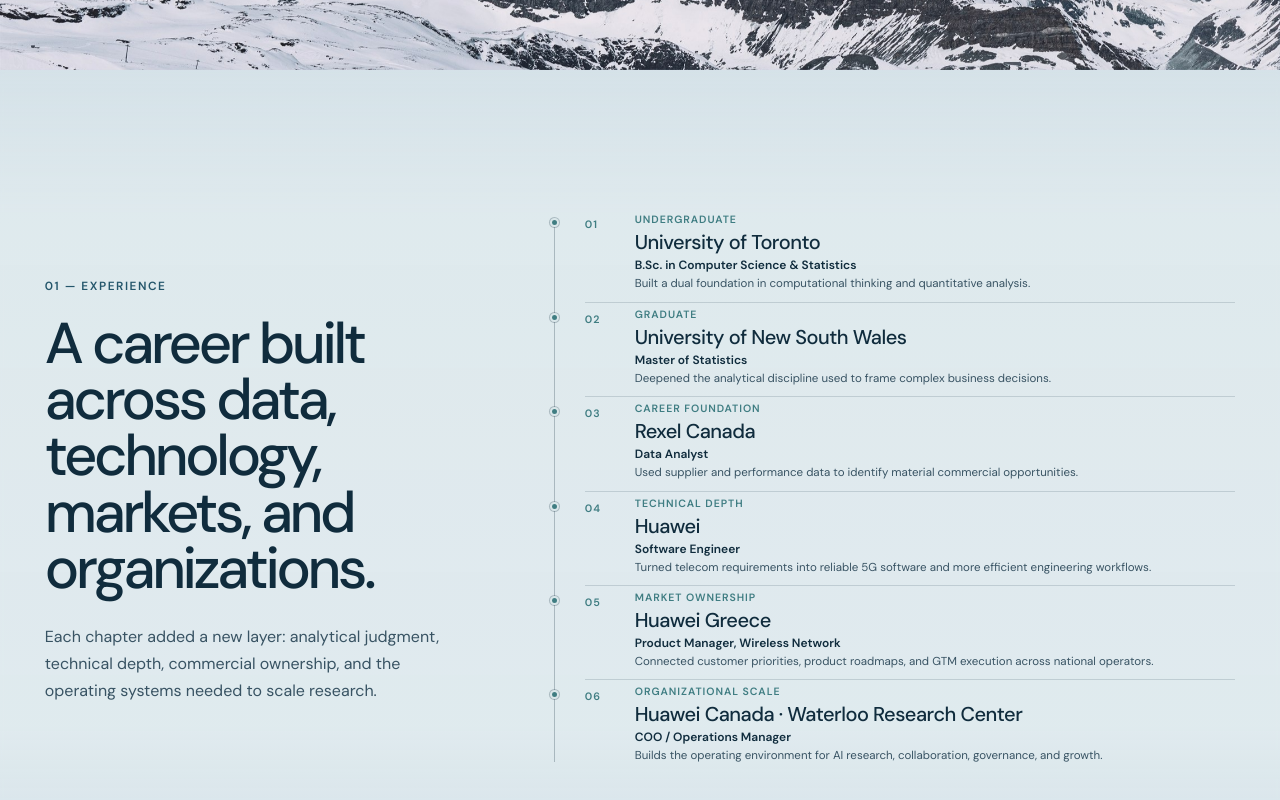
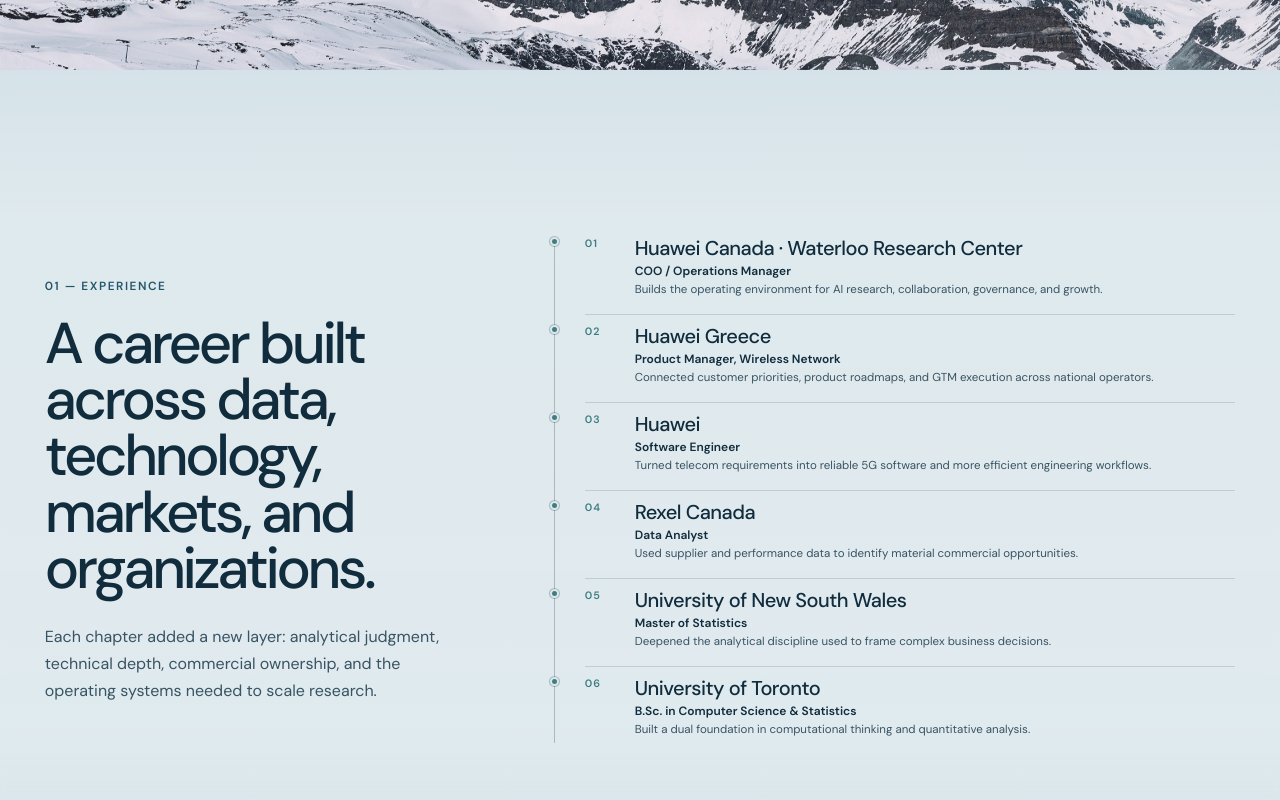
Before and after one commit to hexfeng/memyself, a React (Vite) app: page / in a window 1280 px wide. Shown: the part 730-1530 px from the top of the page. Built offline with nearby package versions, Linux system fonts and the light colour scheme.

Commit message:
Refine experience timeline content model

```diff
--- a/src/content.ts
+++ b/src/content.ts
@@ -1,7 +1,9 @@
 export type Locale = "en" | "zh";
 
 type TimelineItem = {
-  period: string;
+  startDate: string;
+  endDate: string;
+  stage: string;
   organization: string;
   role: string;
   summary: string;
@@ -83,40 +85,52 @@
         "Each chapter added a new layer: analytical judgment, technical depth, commercial ownership, and the operating systems needed to scale research.",
       items: [
         {
-          period: "Undergraduate",
-          organization: "University of Toronto",
-          role: "B.Sc. in Computer Science & Statistics",
-          summary: "Built a dual foundation in computational thinking and quantitative analysis."
+          startDate: "Jun 2025",
+          endDate: "Present",
+          stage: "Organizational scale",
+          organization: "Huawei Canada · Waterloo Research Center",
+          role: "COO / Operations Manager",
+          summary: "Builds the operating environment for AI research, collaboration, governance, and growth."
         },
         {
-          period: "Graduate",
+          startDate: "Aug 2022",
+          endDate: "Nov 2024",
+          stage: "Market ownership",
+          organization: "Huawei Greece",
+          role: "Product Manager, Wireless Network",
+          summary: "Connected customer priorities, product roadmaps, and GTM execution across national operators."
+        },
+        {
+          startDate: "Aug 2021",
+          endDate: "Jul 2022",
+          stage: "Technical depth",
+          organization: "Huawei",
+          role: "Software Engineer",
+          summary: "Turned telecom requirements into reliable 5G software and more efficient engineering workflows."
+        },
+        {
+          startDate: "Sep 2020",
+          endDate: "Mar 2021",
+          stage: "Career foundation",
+          organization: "Rexel Canada",
+          role: "Data Analyst",
+          summary: "Used supplier and performance data to identify material commercial opportunities."
+        },
+        {
+          startDate: "Feb 2018",
+          endDate: "Jul 2020",
+          stage: "Graduate study",
           organization: "University of New South Wales",
           role: "Master of Statistics",
           summary: "Deepened the analytical discipline used to frame complex business decisions."
         },
         {
-          period: "Career foundation",
-          organization: "Rexel Canada",
-          role: "Data Analyst",
-          summary: "Used supplier and performance data to identify material commercial opportunities."
-        },
-        {
-          period: "Technical depth",
-          organization: "Huawei",
-          role: "Software Engineer",
-          summary: "Turned telecom requirements into reliable 5G software and more efficient engineering workflows."
-        },
-        {
-          period: "Market ownership",
-          organization: "Huawei Greece",
-          role: "Product Manager, Wireless Network",
-          summary: "Connected customer priorities, product roadmaps, and GTM execution across national operators."
-        },
-        {
-          period: "Organizational scale",
-          organization: "Huawei Canada · Waterloo Research Center",
-          role: "COO / Operations Manager",
-          summary: "Builds the operating environment for AI research, collaboration, governance, and growth."
+          startDate: "Sep 2013",
+          endDate: "Jun 2017",
+          stage: "Undergraduate foundation",
+          organization: "University of Toronto",
+          role: "B.Sc. in Computer Science & Statistics",
+          summary: "Built a dual foundation in computational thinking and quantitative analysis."
         }
       ]
     },
@@ -306,40 +320,52 @@
       intro: "每个阶段都增加了一层能力：分析判断、技术深度、商业责任，以及支持研究规模化的运营体系。",
       items: [
         {
-          period: "本科",
-          organization: "多伦多大学",
-          role: "计算机科学与统计学理学学士",
-          summary: "建立计算思维与定量分析的双重基础。"
+          startDate: "Jun 2025",
+          endDate: "Present",
+          stage: "组织规模化",
+          organization: "华为加拿大 · 滑铁卢研究中心",
+          role: "COO / 运营经理",
+          summary: "建设支持 AI 研究、协作、治理与组织成长的运营环境。"
         },
         {
-          period: "硕士",
+          startDate: "Aug 2022",
+          endDate: "Nov 2024",
+          stage: "市场责任",
+          organization: "华为希腊",
+          role: "无线产品经理",
+          summary: "在全国级运营商市场连接客户需求、产品路线图与 GTM 执行。"
+        },
+        {
+          startDate: "Aug 2021",
+          endDate: "Jul 2022",
+          stage: "技术深度",
+          organization: "华为",
+          role: "软件工程师",
+          summary: "将通信需求转化为可靠的 5G 软件能力与更高效的工程流程。"
+        },
+        {
+          startDate: "Sep 2020",
+          endDate: "Mar 2021",
+          stage: "职业基础",
+          organization: "Rexel Canada",
+          role: "数据分析师",
+          summary: "通过供应商与绩效数据识别具有实际价值的商业机会。"
+        },
+        {
+          startDate: "Feb 2018",
+          endDate: "Jul 2020",
+          stage: "研究生阶段",
           organization: "新南威尔士大学",
           role: "统计学硕士",
           summary: "强化用于复杂商业决策的分析方法与严谨性。"
         },
         {
-          period: "职业起点",
-          organization: "Rexel Canada",
-          role: "数据分析师",
-          summary: "通过供应商与绩效数据识别具有实际价值的商业机会。"
-        },
-        {
-          period: "技术深度",
-          organization: "华为",
-          role: "软件工程师",
-          summary: "将通信需求转化为可靠的 5G 软件能力与更高效的工程流程。"
-        },
-        {
-          period: "市场责任",
-          organization: "华为希腊",
-          role: "无线产品经理",
-          summary: "在全国级运营商市场连接客户需求、产品路线图与 GTM 执行。"
-        },
-        {
-          period: "组织规模化",
-          organization: "华为加拿大 · 滑铁卢研究中心",
-          role: "COO / 运营经理",
-          summary: "建设支持 AI 研究、协作、治理与组织成长的运营环境。"
+          startDate: "Sep 2013",
+          endDate: "Jun 2017",
+          stage: "本科基础",
+          organization: "多伦多大学",
+          role: "计算机科学与统计学理学学士",
+          summary: "建立计算思维与定量分析的双重基础。"
         }
       ]
     },
```
Also changed, not shown: 1 other file (tests, documents, lock files or other folders).
